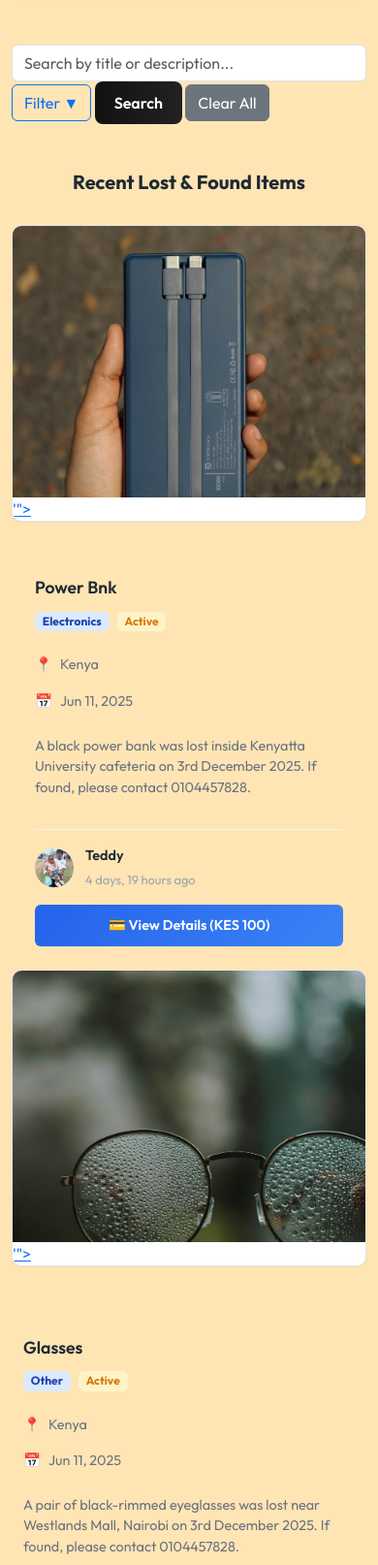
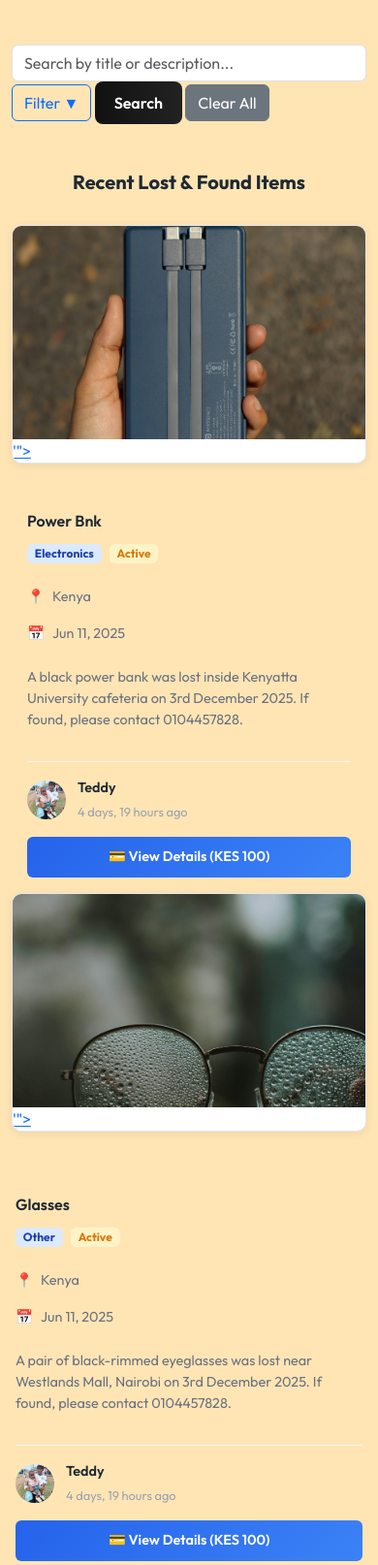
Before and after one commit to teldon471-web/LostLink-Kenya, a Django app: page /blog/ in a window 390 px wide. Shown: the part 1063-2677 px from the top of the page at 97% size. Run offline with Django 5.2, Linux system fonts and the light colour scheme; data comes from the database, SQL or seed files in the repository.

Commit message:
Optimize horizontal post layout with responsive grid and improved flexbox handling

```diff
--- a/blog/templates/blog/Home.html
+++ b/blog/templates/blog/Home.html
@@ -646,27 +646,31 @@
 
     .items-grid {
       display: grid;
-      grid-template-columns: repeat(auto-fit, minmax(280px, 1fr));
+      grid-template-columns: repeat(auto-fill, minmax(260px, 1fr));
       gap: 2rem;
       margin-bottom: 2rem;
+      width: 100%;
+      max-width: 100%;
     }
 
     /* Item Card */
     .item-card {
       background: white;
-      border: 1px solid #e6e6e6;
-      border-radius: 10px;
+      border: 1px solid #e5e7eb;
+      border-radius: 12px;
       overflow: hidden;
-      box-shadow: 0 1px 3px rgba(16,24,40,0.05);
+      box-shadow: 0 2px 8px rgba(16,24,40,0.08);
       transition: all 0.3s cubic-bezier(0.4, 0, 0.2, 1);
       display: flex;
       flex-direction: column;
       cursor: pointer;
+      min-width: 0;
+      height: 100%;
     }
 
     .item-card:hover {
-      transform: translateY(-6px);
-      box-shadow: 0 10px 24px rgba(16,24,40,0.12);
+      transform: translateY(-8px);
+      box-shadow: 0 12px 32px rgba(16,24,40,0.15);
       border-color: #0f766e;
     }
 
@@ -945,7 +949,7 @@
       border-color: #333333;
     }
 
-    /* Responsive */
+    /* Responsive - Desktop to Tablet */
     @media (max-width: 1200px) {
       .carousel-slide {
         height: 350px;
@@ -956,13 +960,24 @@
       }
 
       .items-grid {
-        grid-template-columns: repeat(auto-fit, minmax(250px, 1fr));
+        grid-template-columns: repeat(auto-fill, minmax(240px, 1fr));
+        gap: 1.5rem;
       }
     }
 
+    /* Tablet to Mobile */
     @media (max-width: 768px) {
       .items-grid {
-        grid-template-columns: repeat(auto-fit, minmax(200px, 1fr));
+        grid-template-columns: repeat(auto-fill, minmax(200px, 1fr));
+        gap: 1.5rem;
+      }
+
+      .item-card {
+        border-radius: 10px;
+      }
+
+      .item-image-container {
+        height: 240px;
       }
 
       .section-title {
@@ -986,9 +1001,27 @@
       }
     }
 
+    /* Small Mobile */
     @media (max-width: 480px) {
       .items-grid {
         grid-template-columns: 1fr;
+        gap: 1rem;
+      }
+
+      .item-card {
+        border-radius: 10px;
+      }
+
+      .item-image-container {
+        height: 220px;
+      }
+
+      .card-content {
+        padding: 1rem;
+      }
+
+      .item-title {
+        font-size: 1rem;
       }
     }
 
```
